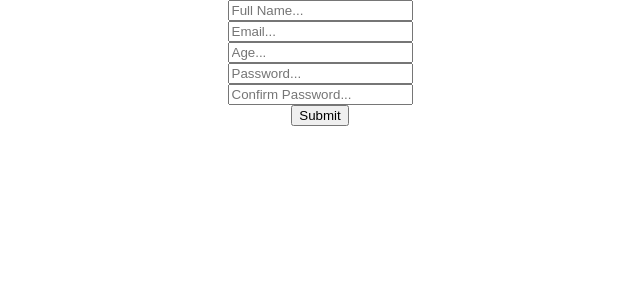
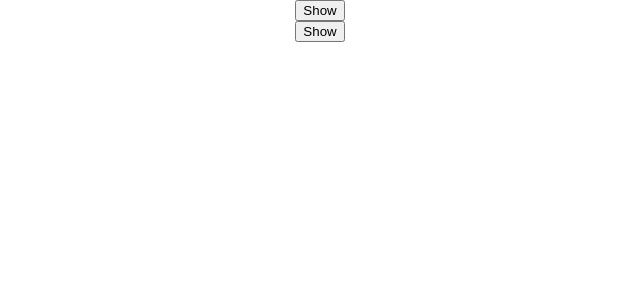
Before and after one commit to MordecaiM24/react-tutorial, a React (Create React App) app: page / in a window 1280 px wide. Shown: the top 300 px of the page, without its empty margins (320-960 px from the left). Built offline with nearby package versions, Linux system fonts and the light colour scheme.

Commit message:
Learned to create custom hooks

```diff
--- a/src/App.js
+++ b/src/App.js
@@ -1,10 +1,23 @@
 import "./App.css";
-import { Form } from "./pages/Form";
+import { useToggle } from "./components/useToggle";
 
 function App() {
+  const [isVisible, toggle] = useToggle(false);
+  const [isVisible2, toggle2] = useToggle(false);
+
+
   return (
     <div className="App">
-      <Form />
+      <button onClick={toggle}>
+        {isVisible ? "Hide" : "Show"}
+      </button>
+      {isVisible && <h1>Hidden Text</h1>}
+
+      <button onClick={toggle2}>
+        {isVisible2 ? "Hide" : "Show"}
+      </button>
+      {isVisible2 && <h1>Hidden Text</h1>}
+
     </div>
   );
 }
--- /dev/null
+++ b/src/components/useToggle.js
@@ -0,0 +1,12 @@
+import { useState } from "react";
+
+export const useToggle = (initialVal = false) => {
+  const [state, setState] = useState(initialVal);
+
+  const toggle = () => {
+    setState((state) => !state)
+  }
+
+  return [state, toggle];
+
+}
--- a/src/pages/Form.js
+++ /dev/null
@@ -1,45 +0,0 @@
-import { useForm } from "react-hook-form";
-import * as yup from "yup";
-import { yupResolver } from "@hookform/resolvers/yup";
-
-export const Form = () => {
-
-  const schema = yup.object().shape({
-    fullName: yup.string().required("Full name is required!"),
-    email: yup.string().email().required("Email is required!"),
-    age: yup.number().positive().integer().required().min(18),
-    password: yup.string().min(4).required(),
-    confirmPassword: yup.string().oneOf([yup.ref("password"), null], "Must match").required()
-  });
-
-  const { register, handleSubmit, formState: {errors} } = useForm({
-    resolver: yupResolver(schema)
-  });
-
-
-  const onSubmit = (data) => {
-    console.log(data);
-  }
-
-  console.log(errors);
-
-  return (
-    <div>
-      <form className="Form" onSubmit={handleSubmit(onSubmit)}>
-        <input type="text" placeholder="Full Name..." {...register("fullName")} />
-        <input type="text" placeholder="Email..." {...register("email")} />
-        <input type="number" placeholder="Age..." {...register("age")} />
-        <input type="password" placeholder="Password..." {...register("password")} />
-        <input type="password" placeholder="Confirm Password..." {...register("confirmPassword")} />
-        <input type="submit"/>
-
-      </form>
-      <p>{errors.fullName?.message}</p>
-      <p>{errors.email?.message}</p>
-      <p>{errors.age?.message}</p>
-      <p>{errors.password?.message}</p>
-      <p>{errors.confirmPassword?.message}</p>
-
-    </div>
-  )
-}
```
